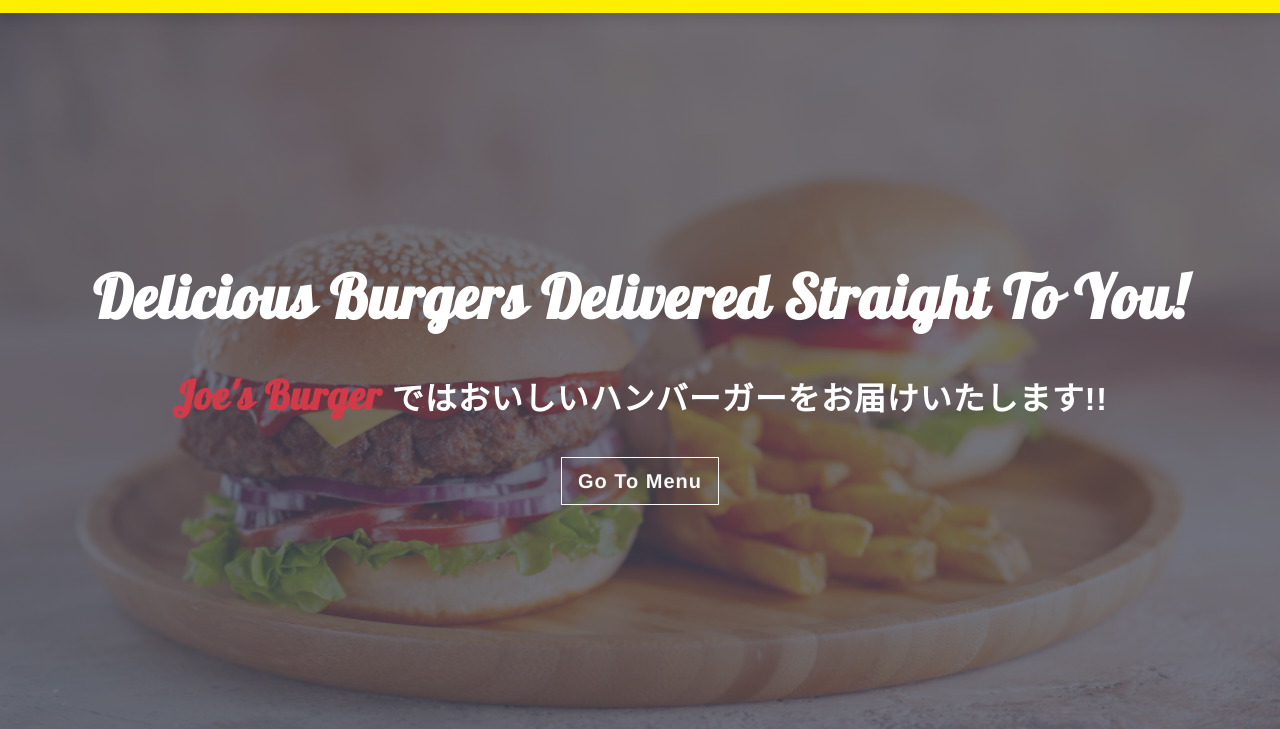
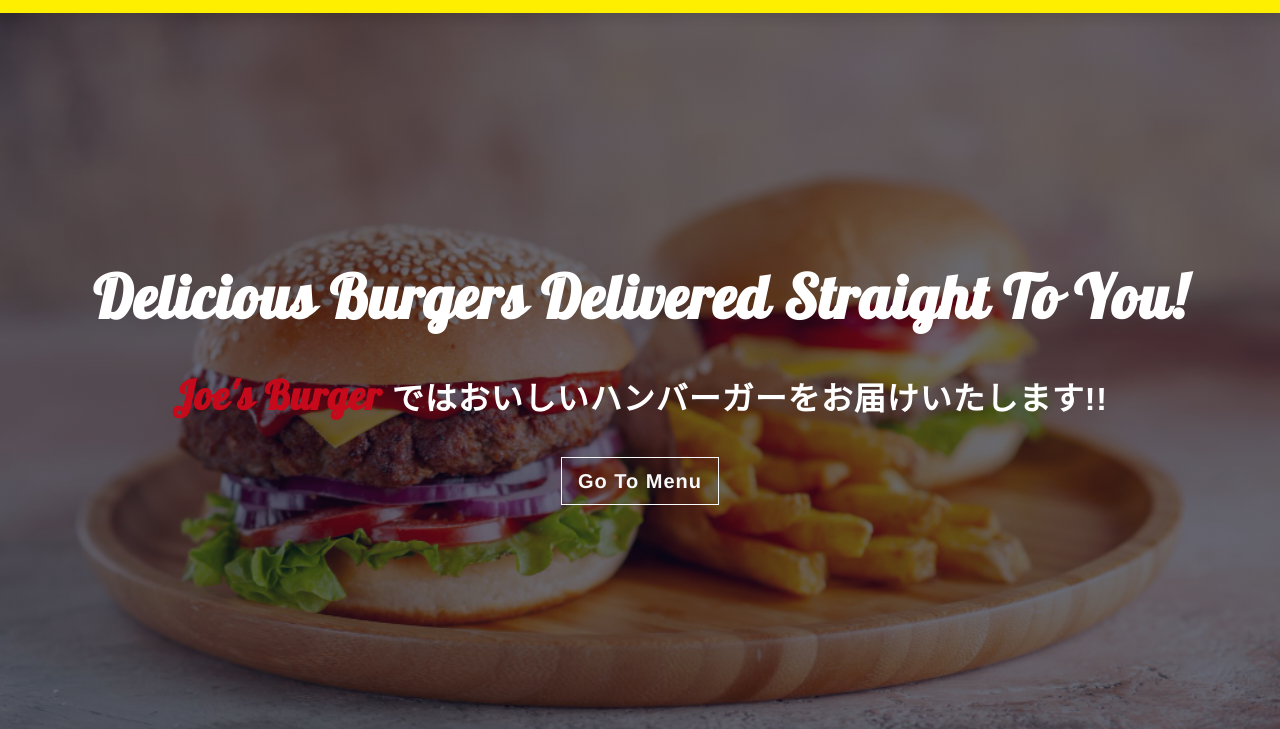
Before and after one commit to yn-it/joes_burger, a plain HTML site: page index.html in a window 1280 px wide. Shown: the part 71-800 px from the top of the page. Drawn offline with nearby package versions, Linux system fonts and the light colour scheme.

Commit message:
Update commit

```diff
--- a/assets/styles/scss/app.scss
+++ b/assets/styles/scss/app.scss
@@ -136,12 +136,11 @@ body {
 /* header */
 .header {
   padding-top: 84px;
-  background-image: linear-gradient(rgba(4, 9, 30, 0.7), rgba(4, 9, 30, 0.7)), url("../../images/hero.jpg");
+  background-image: linear-gradient(rgba(4, 9, 30, 0.6), rgba(4, 9, 30, 0.6)), url("../../images/hero.jpg");
   background-position: top;
   background-size: cover;
   background-repeat: no-repeat;
   background-attachment: fixed;
-  opacity: 0.8;
 }
 
 /* hero */
```
Also changed, not shown: assets/styles/css/app.css, 1 other file.
